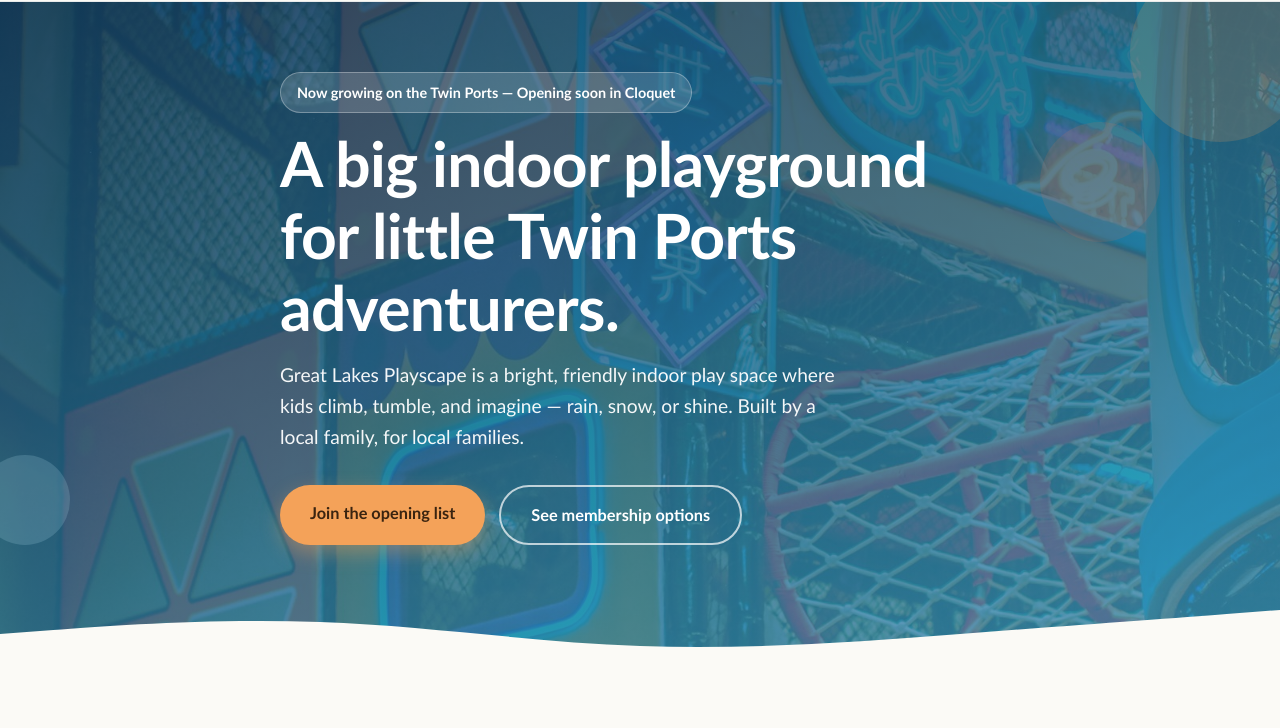
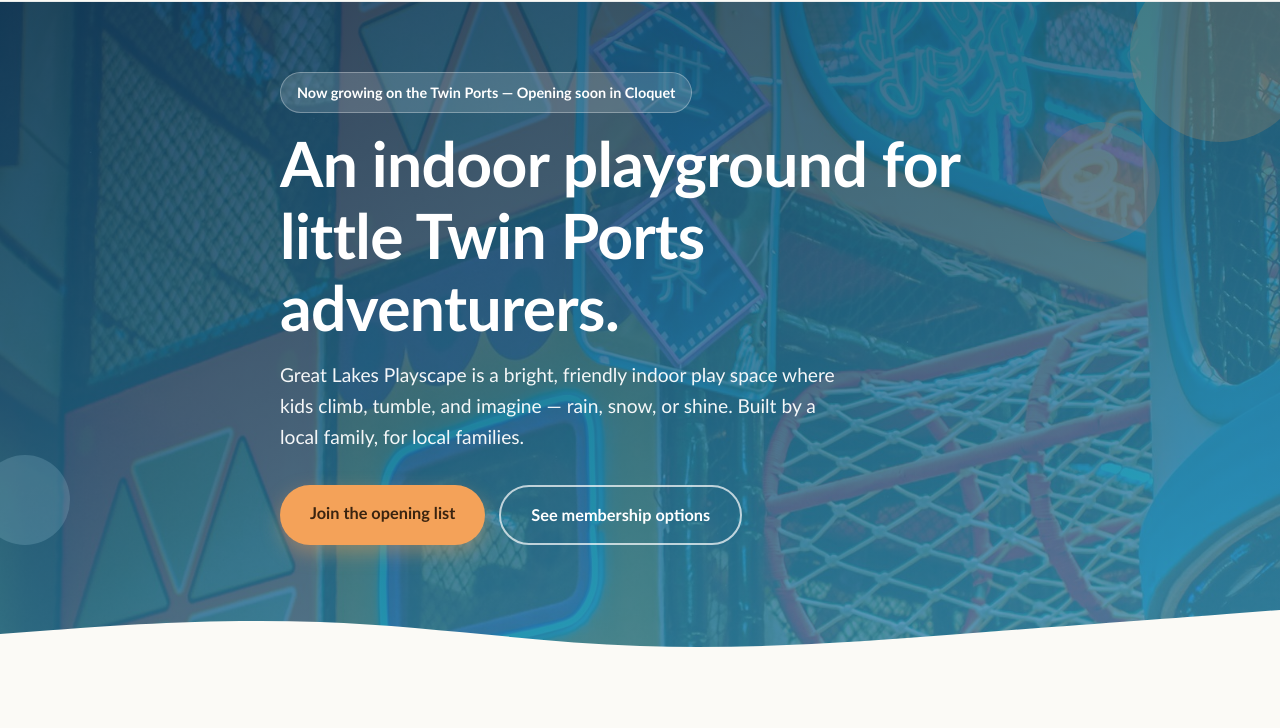
Before and after one commit to Wyatt-Miller/great-lakes-playscape-site, a plain HTML site: page index.html in a window 1280 px wide. Shown: the part 72-800 px from the top of the page. Drawn offline with Linux system fonts and the light colour scheme.

Commit message:
Removed Big

```diff
--- a/index.html
+++ b/index.html
@@ -57,7 +57,7 @@
   <span class="float a"></span><span class="float b"></span><span class="float c"></span>
   <div class="wrap">
     <span class="badge"> Now growing on the Twin Ports — Opening soon in Cloquet</span>
-    <h1>A big indoor playground for little Twin Ports adventurers.</h1>
+    <h1>An indoor playground for little Twin Ports adventurers.</h1>
     <p class="lede">Great Lakes Playscape is a bright, friendly indoor play space where kids climb, tumble, and imagine — rain, snow, or shine. Built by a local family, for local families.</p>
     <div class="cta-row">
       <a href="#app" class="btn btn-sun">Join the opening list</a>
```
